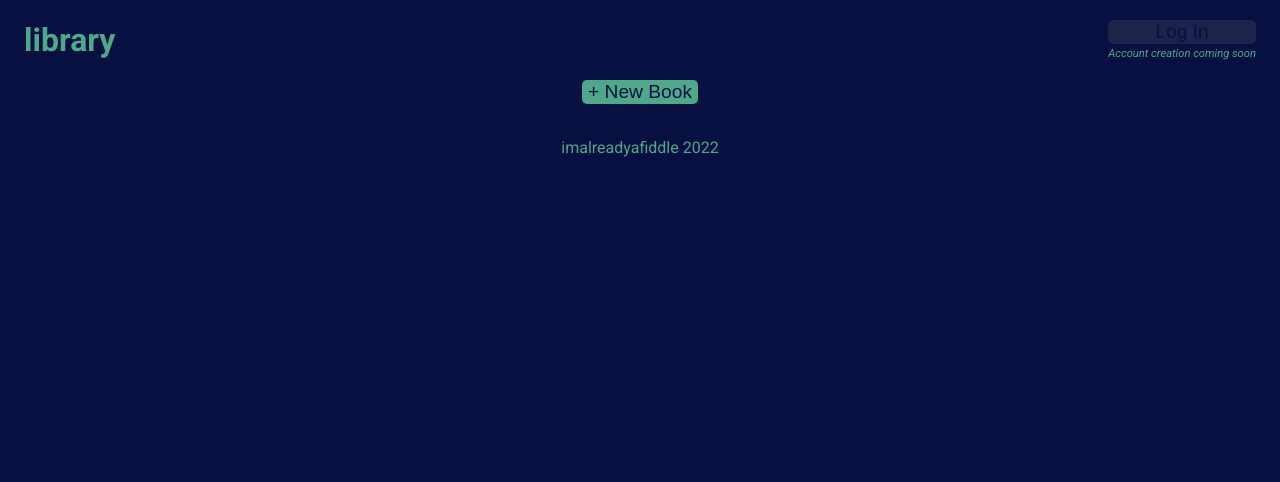
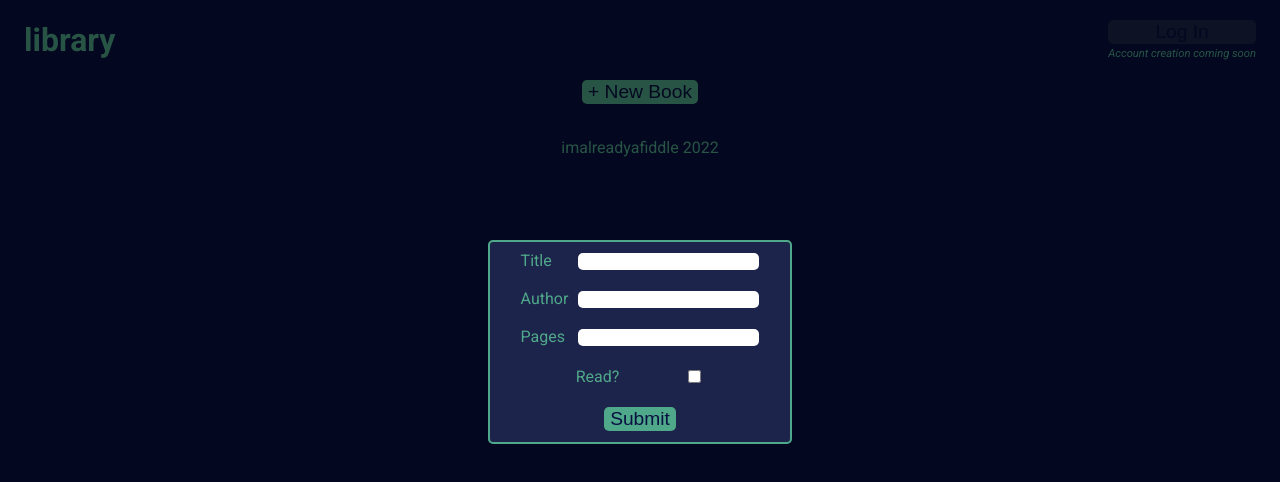
Before and after one commit to imalreadyafiddle/odin-library, a plain HTML site: page index.html in a window 1280 px wide. Both pictures are taken after a click on the button "+ New Book". Drawn offline with Linux system fonts and the light colour scheme.

Commit message:
First working version

```diff
--- a/index.html
+++ b/index.html
@@ -14,7 +14,30 @@
 </head>
 
 <body>
-
+    <div class="overlay hidden"></div>
+        <div class="form-wrapper">
+            <form class="new-book-form hidden" name="new-book-form" action="submit">
+                <fieldset>
+                    <label for="book-form-title">Title</label>
+                    <div class="book-form-title" id="book-form-title"><input type="text" required></div>
+                </fieldset>
+                <fieldset>
+                    <label for=""book-form-author>Author</label>
+                    <div class="book-form-author" id="book-form-author"><input type="text" required></div>
+                </fieldset>
+                <fieldset>
+                    <label for=""book-form-pages>Pages</label>
+                    <div class="book-form-pages" id="book-form-pages"><input type="number" required></div>
+                </fieldset>
+                <fieldset>
+                    <label for=""book-form-title>Read?</label>
+                    <div class="book-form-read" id="book-form-read"><input type="checkbox"></div>
+                </fieldset>
+                <fieldset>
+                    <button class="submit-book-button" type="submit" onclick="submitBookForm;">Submit</button>
+                </fieldset>
+            </form>
+        </div>
     <header class="header-menu">
         <div class="page-logo">library</div>
         <div class="login">
--- a/scripts/library.js
+++ b/scripts/library.js
@@ -1,9 +1,16 @@
 let myLibrary = [];
 
+document.addEventListener('DOMContentLoaded', () => {
+    let newBookButton = document.querySelector('.add-book-button');
+    newBookButton.addEventListener('click', showBookForm);
+});
 
+document.addEventListener('DOMContentLoaded', () => {
+    let submitBookButton = document.querySelector('.submit-book-button');
+    submitBookButton.addEventListener('click', submitBookForm);
+});
 
 function Book(title, author, pageCount, isRead) {
-    // creates a new book
     this.title = title;
     this.author = author;
     this.pageCount = pageCount;
@@ -12,6 +19,30 @@ function Book(title, author, pageCount, isRead) {
 
 Book.prototype.info = function () {
     return this.title + " by " + this.author + ", " + this.pageCount + " pages, " + this.isRead;
+}
+
+function showBookForm() {
+    let overlay = document.querySelector('.overlay');
+    overlay.classList.toggle('hidden');
+    let formWrapper = document.querySelector('.new-book-form');
+    formWrapper.classList.toggle('hidden');
+}
+
+function submitBookForm() {
+    event.preventDefault();
+    let form = document.querySelector('form');
+    let overlay = document.querySelector('.overlay');
+    let formWrapper = document.querySelector('.new-book-form');
+    let title = document.querySelector("#book-form-title > input[type=text]").value;
+    let author = document.querySelector("#book-form-title > input[type=text]").value;
+    let pages = document.querySelector("#book-form-pages > input[type=number]").value;
+    let checkbox = document.querySelector("#book-form-read > input[type=checkbox]").value;
+    if (title == "" || author == "" || pages == "") {alert("Please enter missing fields"); return;}
+    formWrapper.classList.toggle('hidden');
+    overlay.classList.toggle('hidden');
+    if (checkbox == 'on') {addBookToLibrary(title, author, pages, true)}
+    else {addBookToLibrary(title, author, pages, false)};
+    form.reset();
 }
 
 function addBookToLibrary (title, author, pageCount, isRead) {
--- a/styles/styles.css
+++ b/styles/styles.css
@@ -50,6 +50,10 @@ table {
 /* END MYER RESET */
 
 * {
+    /* outline: solid 1px var(--color-3); */
+}
+
+body {
 
 }
 
@@ -183,3 +187,57 @@ a {
     text-decoration: none;
     color: var(--color-3)
 }
+
+.new-book-form {
+    position: relative;
+    display: grid;
+    height: 200px;
+    width: 300px;
+    background-color: var(--color-2);
+    border: solid 2px var(--color-3);
+    border-radius: 5px;
+    justify-content: center;
+    z-index: 11;
+}
+
+.form-wrapper {
+    position: fixed;
+    top: 30%;
+    left: 50%;
+    transform: translateX(-50%);
+    z-index: 11;
+}
+
+fieldset {
+    display: flex;
+    justify-content: space-between;
+    align-items: center;
+}
+
+fieldset:nth-child(4), fieldset:nth-child(5) {
+    justify-content: space-evenly;
+}
+
+.hidden {
+    display: none;
+}
+
+input {
+    border-radius: 5px;
+    border: none;
+}
+
+label {
+    padding-right: 10px;;
+}
+
+.overlay {
+    opacity:    0.5;
+    background: #000;
+    width:      100%;
+    height:     100%;
+    z-index:    10;
+    top:        0;
+    left:       0;
+    position:   fixed;
+  }
```
